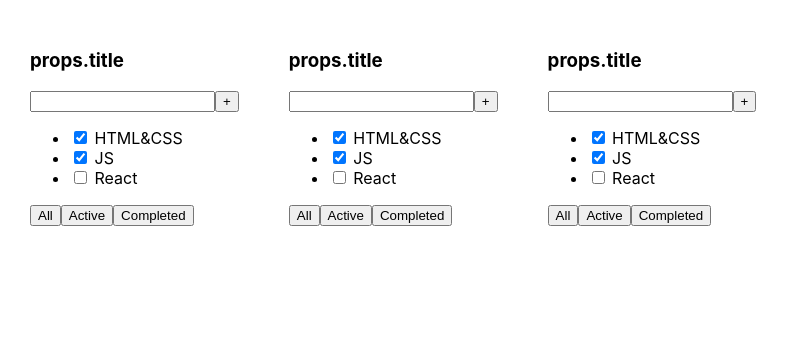
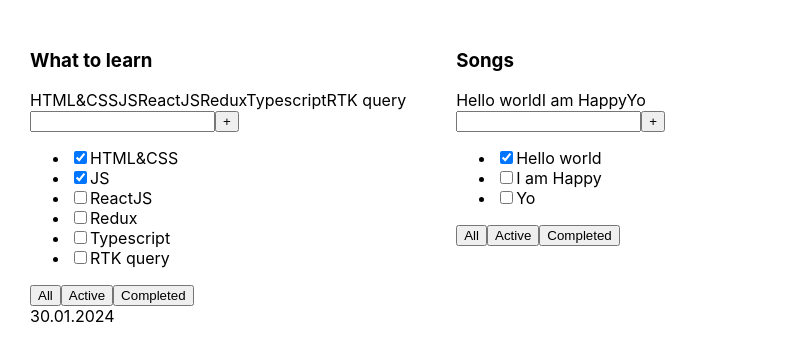
Before and after one commit to leriyar/Todolist_Trello, a React (Create React App) app: page / in a window 1280 px wide. Shown: the top 360 px of the page, without its empty margins (0-789 px from the left). Built offline with nearby package versions, Linux system fonts and the light colour scheme.

Commit message:
New props

```diff
--- a/src/App.tsx
+++ b/src/App.tsx
@@ -2,12 +2,33 @@
 import './App.css';
 import {Todolist} from "./Todolist";
 
+export type TaskType = {
+    id: number;
+    title: string;
+    isDone: boolean;
+}
+
 function App() {
+    const tasks1 = [
+        { id: 1, title: 'HTML&CSS', isDone: true },
+        { id: 2, title: 'JS', isDone: true },
+        { id: 3, title: 'ReactJS', isDone: false },
+        { id: 4, title: 'Redux', isDone: false },
+        { id: 5, title: 'Typescript', isDone: false },
+        { id: 6, title: 'RTK query', isDone: false },
+    ]
+
+    const tasks2 = [
+        { id: 1, title: 'Hello world', isDone: true },
+        { id: 2, title: 'I am Happy', isDone: false },
+        { id: 3, title: 'Yo', isDone: false },
+    ]
+
+
     return (
         <div className="App">
-            <Todolist title="What to learn" />
-            <Todolist title="Songs" />
-            <Todolist title="Books" />
+            <Todolist title="What to learn" tasks={tasks1} date={'30.01.2024'} />
+            <Todolist title="Songs" tasks={tasks2} />
         </div>
     );
 }
--- a/src/Todolist.tsx
+++ b/src/Todolist.tsx
@@ -1,33 +1,37 @@
 import React from 'react'
+import {TaskType} from "./App";
 
 type PropsType = {
     title: string
+    tasks: TaskType[]
+    date?: string
 }
 
-export const Todolist = (props: PropsType) => {
+export const Todolist = ({ title, tasks, date }: PropsType) => {
     return (
         <div>
-            <h3>props.title</h3>
+            <h3>{title}</h3>
+            <div>{tasks.map(t => t.title)}</div>
             <div>
-                <input />
+                <input/>
                 <button>+</button>
             </div>
             <ul>
-                <li>
-                    <input type="checkbox" checked={true} /> <span>HTML&CSS</span>
-                </li>
-                <li>
-                    <input type="checkbox" checked={true} /> <span>JS</span>
-                </li>
-                <li>
-                    <input type="checkbox" checked={false} /> <span>React</span>
-                </li>
+                {tasks.map(task => {
+                    return (
+                        <li key={task.id}>
+                            <input type="checkbox" checked={task.isDone}/>
+                            <span>{task.title}</span>
+                        </li>
+                    )
+                })}
             </ul>
             <div>
                 <button>All</button>
                 <button>Active</button>
                 <button>Completed</button>
             </div>
+            <div>{date}</div>
         </div>
     )
 }
```
